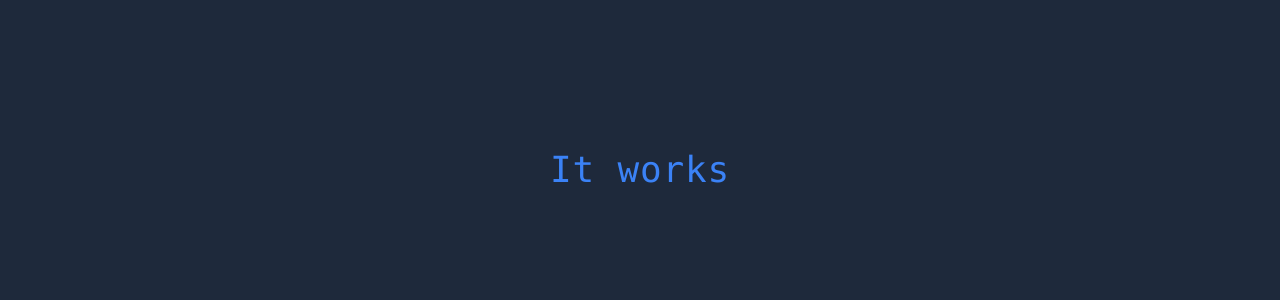
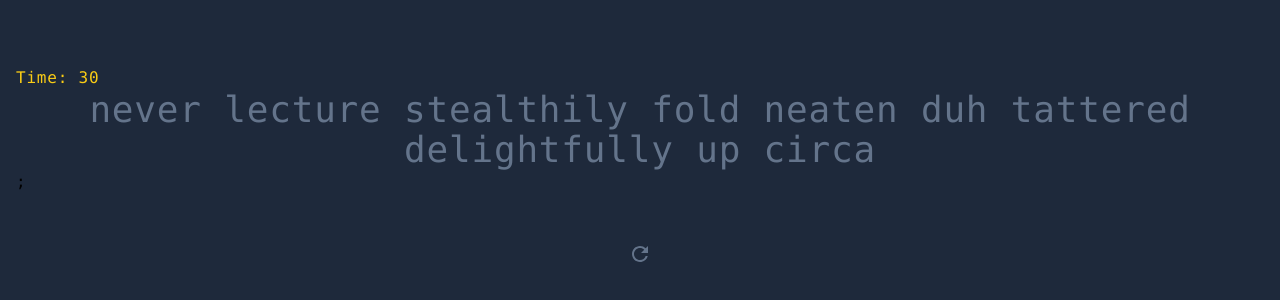
Before and after one commit to MishaZoubarev/typinggame, a React (Create React App) app: page / in a window 1280 px wide. Shown: the part 230-530 px from the top of the page. Built offline with nearby package versions, Linux system fonts and the light colour scheme.

Commit message:
Reload Button

```diff
--- a/src/App.tsx
+++ b/src/App.tsx
@@ -1,11 +1,29 @@
 import { motion } from "framer-motion";
+import { faker } from "@faker-js/faker"
+import RestartButton from "./components/RestartButton";
 
-function App() {
-  return (
-    <div className="text-4xl text-center text-blue-500">
-      It works
-    </div>
+const words = Array.from({ length: 10 }, () => faker.word.sample());
+
+
+const App = () => {
+  return(
+    <>
+      <CountdownTimer timeLeft={30} />
+      <GeneratedWords words={words.join(" ")} />;
+      <RestartButton
+        className={"mx-auto mt-10 text-slate-500"}
+        onRestart={() => null}
+      />
+    </>
   );
-}
+};
+
+const GeneratedWords = ({words}: {words: string}) => {
+    return <div className="text-4xl text-center text-slate-500">{words}</div>
+};
+
+const CountdownTimer = ({timeLeft}: {timeLeft: number}) => {
+  return <h2 className = "text-primary-400 font-medium">Time: {timeLeft}</h2>
+};
 
 export default App;
--- /dev/null
+++ b/src/components/RestartButton.tsx
@@ -0,0 +1,29 @@
+import { MdRefresh } from "react-icons/md";
+import { useRef } from "react";
+
+const RestartButton = ({
+    onRestart: handleRestart,
+    className = "",
+}: {
+    onRestart: () => void;
+    className?: string;
+}) => {
+    const buttonRef = useRef<HTMLButtonElement>(null);
+
+    const handleClick = () => {
+        buttonRef.current?.blur();
+        handleRestart();
+    };
+
+    return (
+        <button
+            ref={buttonRef}
+            onClick={handleClick}
+            className={`block rounded px-8 py-2 hover:bg-slate-700/50 ${className}`}
+        >
+            <MdRefresh className="w-6 h-6" />
+        </button>
+    );
+};
+
+export default RestartButton;
--- a/src/index.css
+++ b/src/index.css
@@ -4,6 +4,6 @@
 
 @layer base{
   body{
-    @apply min-h-screen bg-slate-800 grid place-items-center font-mono tracking-wider;
+    @apply min-h-screen bg-slate-800 grid place-items-center font-mono tracking-wider px-4;
   }
 }
--- a/tailwind.config.js
+++ b/tailwind.config.js
@@ -1,9 +1,15 @@
+const colors = require('tailwindcss/colors');
+
 /** @type {import('tailwindcss').Config} */
 module.exports = {
   content: ["./src/**/*.{js,jsx,ts,tsx}",
     "./public/index.html"],
   theme: {
-    extend: {},
+    extend: {
+      colors: {
+        primary: colors.yellow,
+      },
+    },
   },
   plugins: [],
 }
```
